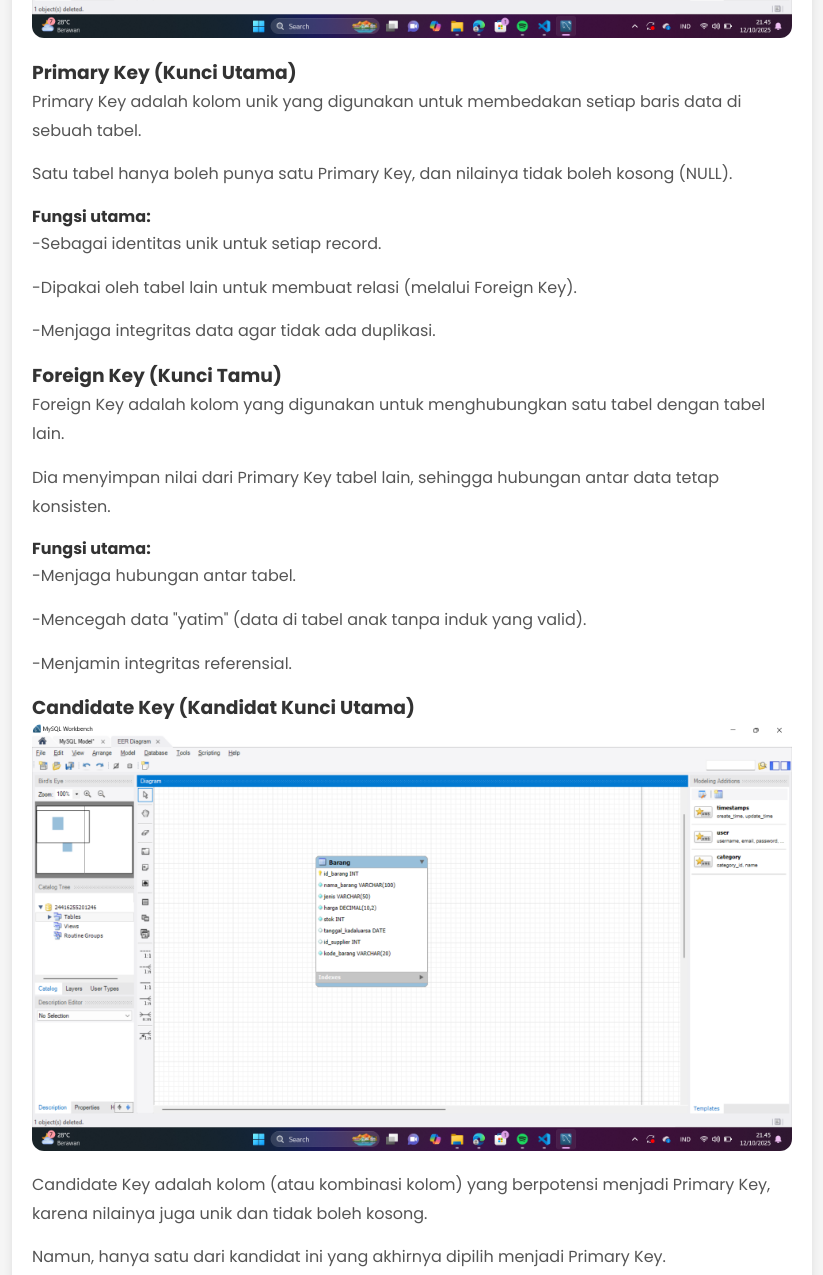
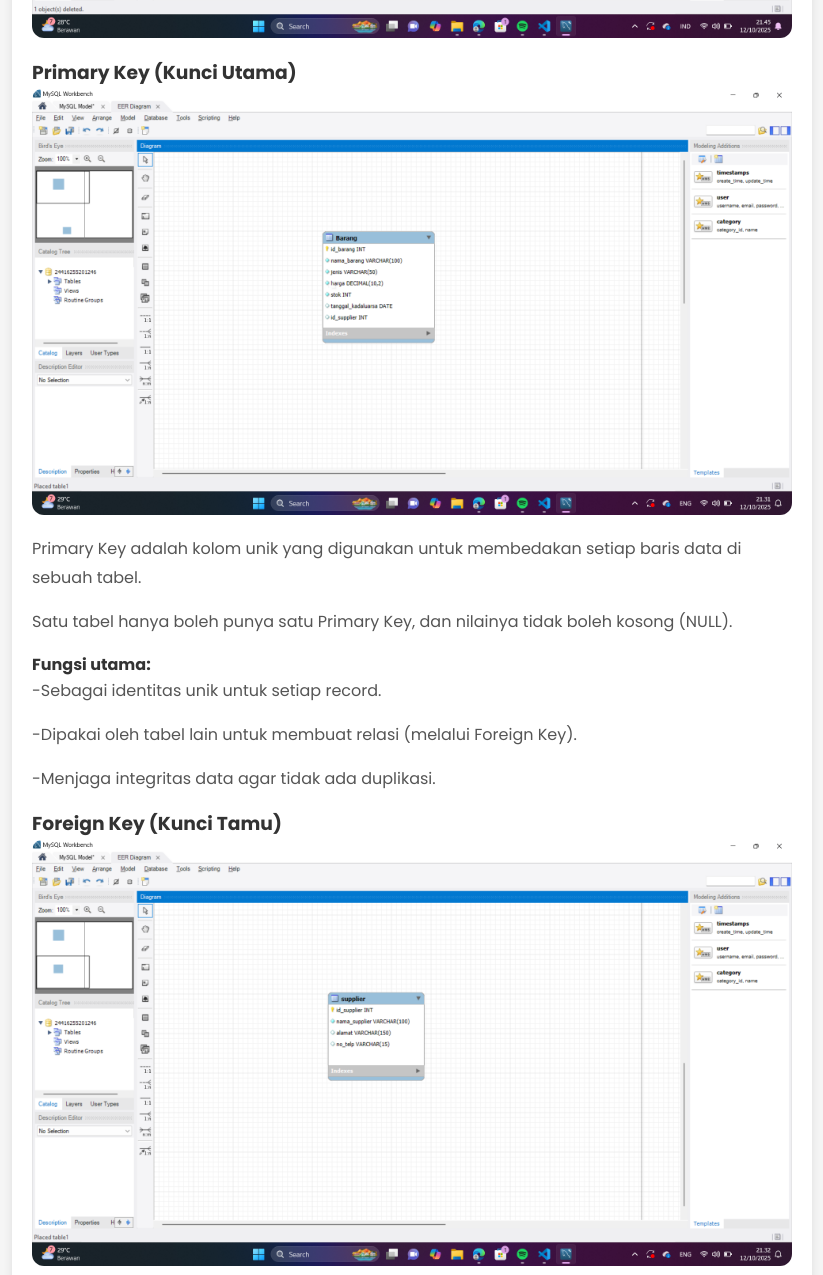
Before and after one commit to chandra7251/Blog-Pribadi, a plain HTML site: page post7.html in a window 1280 px wide. Shown: the part 603-1878 px from the top of the page, without its empty margins (228-1051 px from the left). Drawn offline with Linux system fonts and the light colour scheme.

Commit message:
Update post7.html

```diff
--- a/post7.html
+++ b/post7.html
@@ -38,6 +38,7 @@
     <img src="img/Candidate.png" class="post-image">
     <!-- Konten analogi -->
     <h3>Primary Key (Kunci Utama)</h3>
+    <img src="img/Primary.png" class="post-image">
     <p>Primary Key adalah kolom unik yang digunakan untuk membedakan setiap baris data di sebuah tabel.</p>
     <p>Satu tabel hanya boleh punya satu Primary Key, dan nilainya tidak boleh kosong (NULL).</p>
     <h4>Fungsi utama:</h4>
@@ -46,6 +47,7 @@
     <p>-Menjaga integritas data agar tidak ada duplikasi.</p>
 
     <h3>Foreign Key (Kunci Tamu)</h3>
+    <img src="img/Foreign.png" class="post-image">
     <p>Foreign Key adalah kolom yang digunakan untuk menghubungkan satu tabel dengan tabel lain.</p>
     <p>Dia menyimpan nilai dari Primary Key tabel lain, sehingga hubungan antar data tetap konsisten.</p>
     <h4>Fungsi utama:</h4>
```
